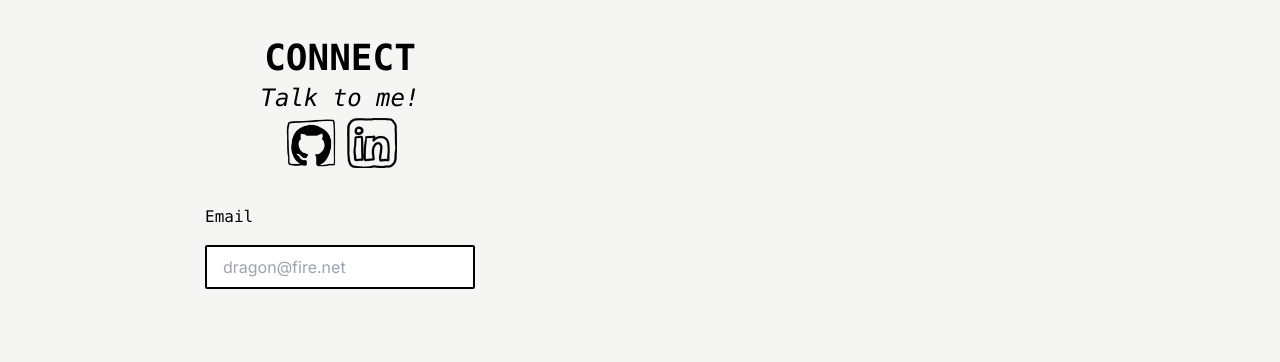
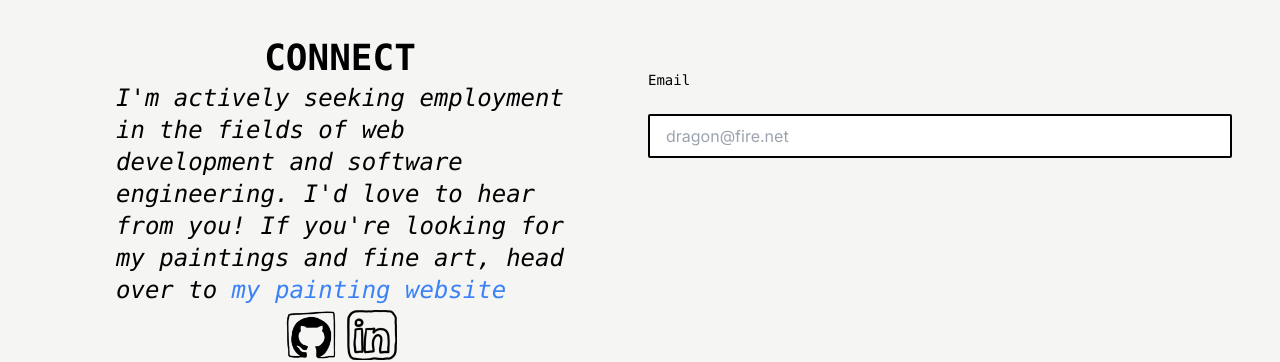
Before and after one commit to emmalgs/dev-portfolio, a Next.js app: page / in a window 1280 px wide. Shown: the part 3299-3661 px from the top of the page. Built offline with nearby package versions, Linux system fonts and the light colour scheme.

Commit message:
Fix formatting and add email input to EmailSection component.

```diff
--- a/src/app/components/EmailSection.tsx
+++ b/src/app/components/EmailSection.tsx
@@ -2,7 +2,7 @@ import React from "react";
 import GitHubIcon from "../../../public/images/githubMove.png";
 import LinkedInIcon from "../../../public/images/linkedinMove.png";
 import Link from "next/link";
-import Image from "next/image"
+import Image from "next/image";
 
 const EmailSection = () => {
   return (
@@ -13,7 +13,14 @@ const EmailSection = () => {
         </h2>
         <p className="text-2xl text-black mb-4 md:mb-1 max-w-md font-mono">
           {" "}
-          <em>Talk to me!</em>
+          <em>
+            I'm actively seeking employment in the fields of web development and
+            software engineering. I'd love to hear from you! If you're looking
+            for my paintings and fine art, head over to{" "}
+            <Link className="text-blue-500" href="https://emmagerigscott.com">
+              my painting website
+            </Link>
+          </em>
         </p>
         <div className="socials flex flex-row gap-2">
           <Link href="https://github.com/emmalgs">
@@ -23,10 +30,16 @@ const EmailSection = () => {
             <Image src={LinkedInIcon} alt="linkedin" width={50} height={50} />
           </Link>
         </div>
+      </div>
       <form className="flex flex-col gap-4 mt-8">
-          <label className="text-black font-mono" htmlFor="email">Email</label>
+        <label
+          className="text-black block mb-2 text-sm font-mono"
+          htmlFor="email"
+        >
+          Email
+        </label>
         <input
-            className="border-2 border-black rounded-sm px-4 py-2"
+          className="border-2 border-black rounded-sm px-4 py-2 block w-full"
           id="email"
           type="email"
           name="email"
@@ -34,7 +47,6 @@ const EmailSection = () => {
           placeholder="dragon@fire.net"
         />
       </form>
-      </div>
     </section>
   );
 };
```
Lines whose indentation alone changed are shown as unchanged.
